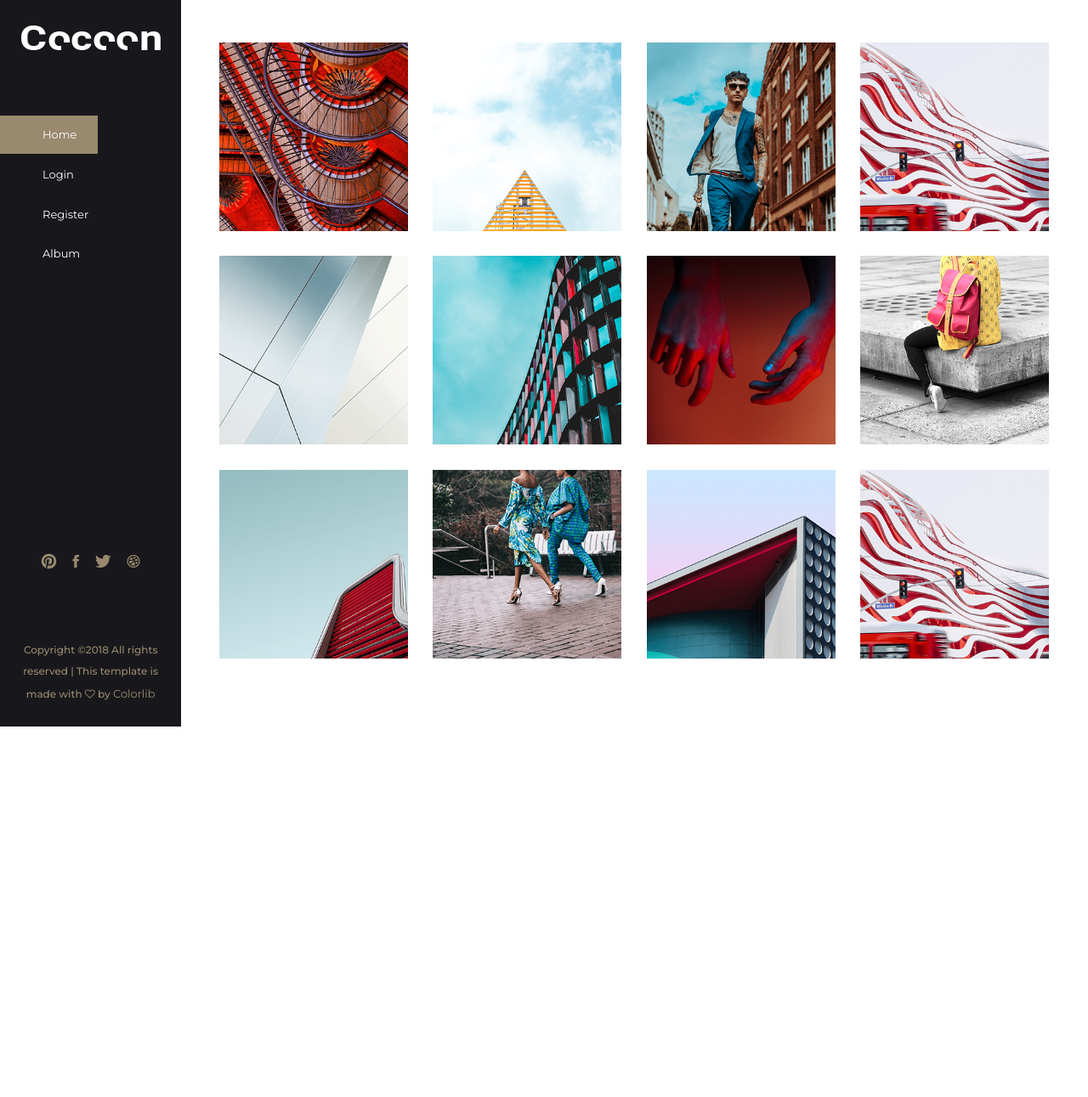
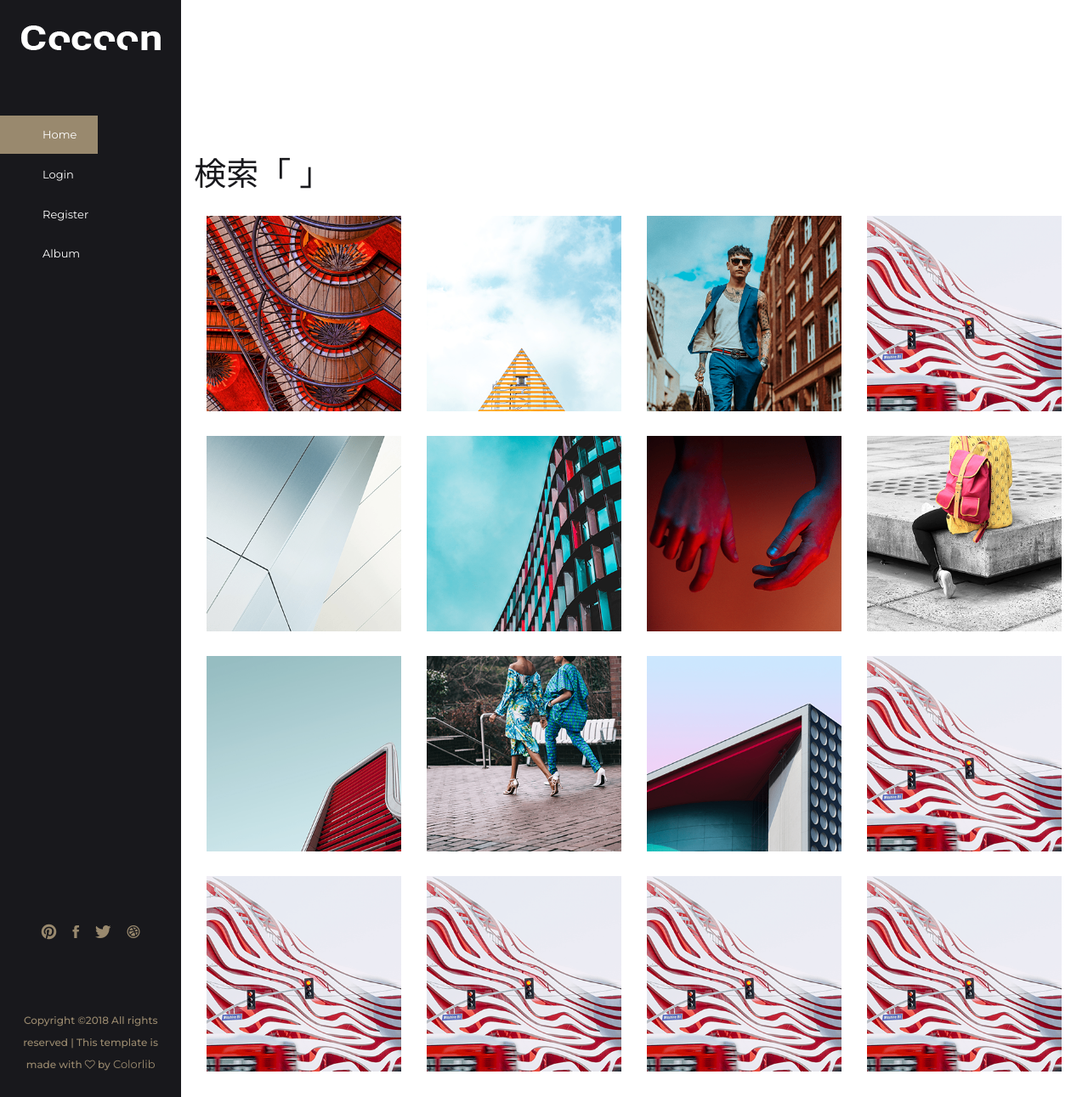
Before and after one commit to Hiroyamiyazaki/Machu-Picchu, a PHP site: page /search.php in a window 1280 px wide. Shown: the whole page at 85% size. Before the commit the page ends 855 px from the top, so only its background shows below. Run offline with PHP 8.4, Linux system fonts and the light colour scheme; some web fonts are replaced.

Commit message:
seach.php のモック作成

```diff
--- a/assets/css/main.css
+++ b/assets/css/main.css
@@ -1750,7 +1750,7 @@ img {
 -------------------------------------------------------- */
 .body_block {
   background-color: #ffffff;
-  padding: 50px 30px;
+  padding-top: 180px;
 }
 
 .img_card {
--- a/search.php
+++ b/search.php
@@ -1,5 +1,5 @@
 <!DOCTYPE html>
-<html lang="en">
+<html lang="ja">
 <head>
     <!-- ========== Meta Tags ========== -->
     <meta charset="UTF-8">
@@ -8,7 +8,7 @@
     <meta name="author" content="Pharaohlab">
     <meta name="viewport" content="width=device-width, initial-scale=1, maximum-scale=1">
     <!-- ========== Title ========== -->
-    <title> Cocoon -Portfolio</title>
+    <title> Premori! 検索</title>
     <!-- ========== Favicon Ico ========== -->
     <!--<link rel="icon" href="fav.ico">-->
     <!-- ========== STYLESHEETS ========== -->
@@ -28,6 +28,7 @@
     <link href="assets/css/main.css" rel="stylesheet">
         <!-- Custom by us -->
     <link rel="stylesheet"  href="assets/css/style.css">
+    <link rel="stylesheet"  href="assets/css/search.style.css">
 </head>
 <body>
 <div class="loader">
@@ -43,7 +44,11 @@
         <?php include('nav.php'); ?>
 
         <!--=================== content body ====================-->
-        <div class="col-lg-10 col-md-9 col-12 body_block  align-content-center">
+        <div class="col-lg-10 col-md-9 col-12 body_block  align-content-center search_padding">
+
+            <header>
+                <h2>検索「           」</h2>
+            </header>
             <!--=================== filter portfolio start====================-->
             <div class="portfolio gutters grid img-container">
                 <div class="grid-sizer col-sm-12 col-md-6 col-lg-3"></div>
@@ -226,6 +231,62 @@
                             </div>
                         </div>
                     </a>
+                </div><div class="grid-item architecture  col-sm-12 col-md-6 col-lg-3">
+                    <a href="assets/img/portfolio/port4.png" title="project name 4">
+                        <div class="project_box_one">
+                            <img src="assets/img/portfolio/port4.png" alt="pro1" />
+                            <div class="product_info">
+                                <div class="product_info_text">
+                                    <div class="product_info_text_inner">
+                                        <i class="ion ion-plus"></i>
+                                        <h4>project name</h4>
+                                    </div>
+                                </div>
+                            </div>
+                        </div>
+                    </a>
+                </div><div class="grid-item architecture  col-sm-12 col-md-6 col-lg-3">
+                    <a href="assets/img/portfolio/port4.png" title="project name 4">
+                        <div class="project_box_one">
+                            <img src="assets/img/portfolio/port4.png" alt="pro1" />
+                            <div class="product_info">
+                                <div class="product_info_text">
+                                    <div class="product_info_text_inner">
+                                        <i class="ion ion-plus"></i>
+                                        <h4>project name</h4>
+                                    </div>
+                                </div>
+                            </div>
+                        </div>
+                    </a>
+                </div><div class="grid-item architecture  col-sm-12 col-md-6 col-lg-3">
+                    <a href="assets/img/portfolio/port4.png" title="project name 4">
+                        <div class="project_box_one">
+                            <img src="assets/img/portfolio/port4.png" alt="pro1" />
+                            <div class="product_info">
+                                <div class="product_info_text">
+                                    <div class="product_info_text_inner">
+                                        <i class="ion ion-plus"></i>
+                                        <h4>project name</h4>
+                                    </div>
+                                </div>
+                            </div>
+                        </div>
+                    </a>
+                </div><div class="grid-item architecture  col-sm-12 col-md-6 col-lg-3">
+                    <a href="assets/img/portfolio/port4.png" title="project name 4">
+                        <div class="project_box_one">
+                            <img src="assets/img/portfolio/port4.png" alt="pro1" />
+                            <div class="product_info">
+                                <div class="product_info_text">
+                                    <div class="product_info_text_inner">
+                                        <i class="ion ion-plus"></i>
+                                        <h4>project name</h4>
+                                    </div>
+                                </div>
+                            </div>
+                        </div>
+                    </a>
                 </div>
             </div>
             <!--=================== filter portfolio end====================-->
```
Also changed, not shown: mypage.php (+29 -1 lines).
